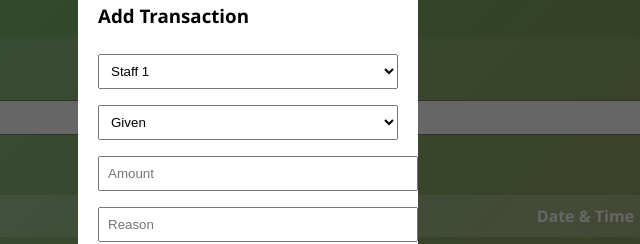
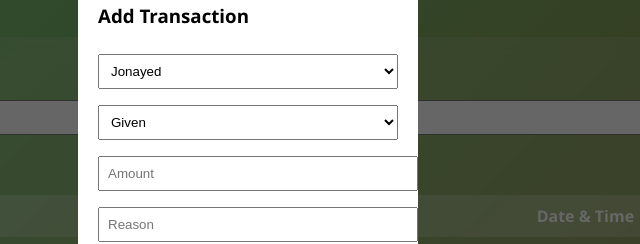
Before and after one commit to mizan649/Transaction-Manager, a plain HTML site: page index.html in a window 1280 px wide. Both pictures are taken after a click on the button "➕ Add Transaction". Shown: the part 164-408 px from the top of the page, 392-1032 px from the left. Drawn offline with Linux system fonts and the light colour scheme.

Commit message:
staff name added

```diff
--- a/index.html
+++ b/index.html
@@ -153,13 +153,13 @@ input, select {
     <h3>Add Transaction</h3>
 
     <select id="staff">
-        <option>Staff 1</option>
-        <option>Staff 2</option>
-        <option>Staff 3</option>
-        <option>Staff 4</option>
-        <option>Staff 5</option>
-        <option>Staff 6</option>
-        <option>Staff 7</option>
+        <option>Jonayed</option>
+        <option>Anas</option>
+        <option>Hridoy</option>
+        <option>Arman</option>
+        <option>Arif</option>
+        <option>Saiful</option>
+        <option>Sujon Sir</option>
     </select>
 
     <select id="type">
```
